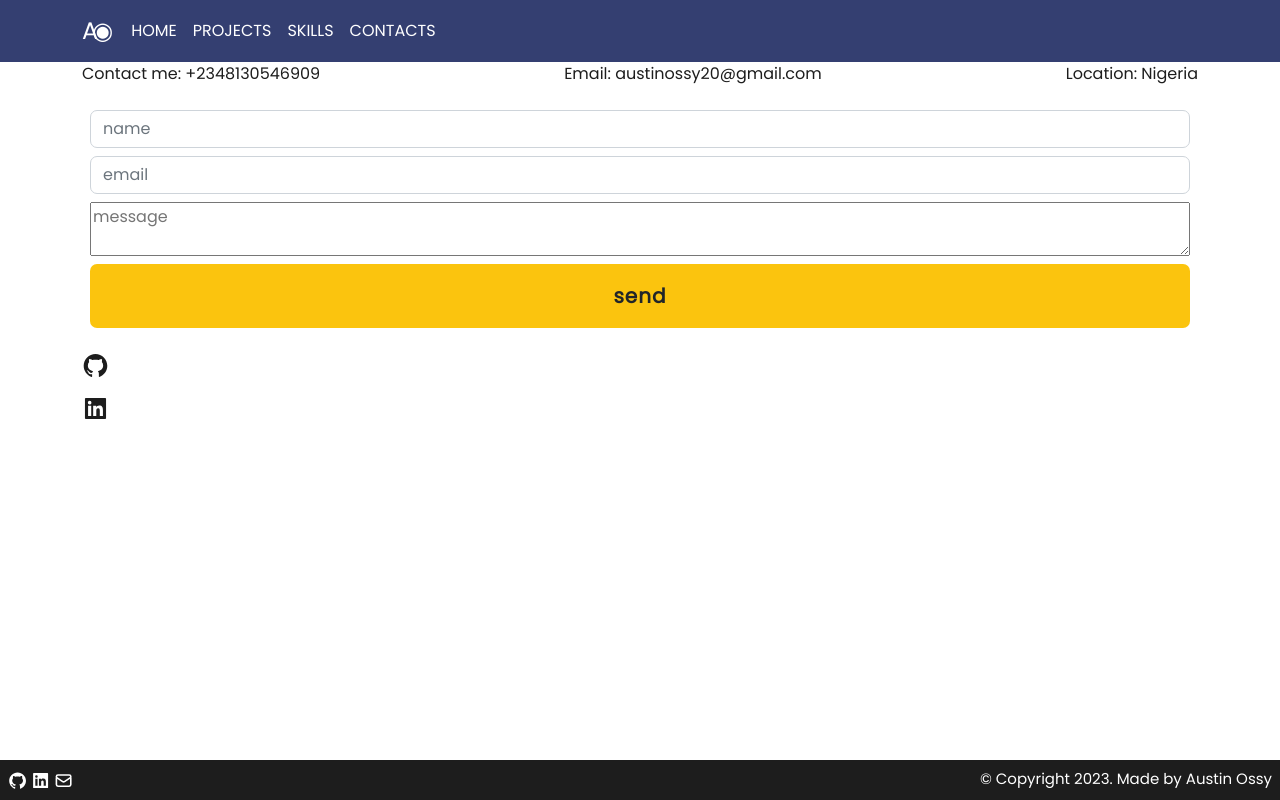
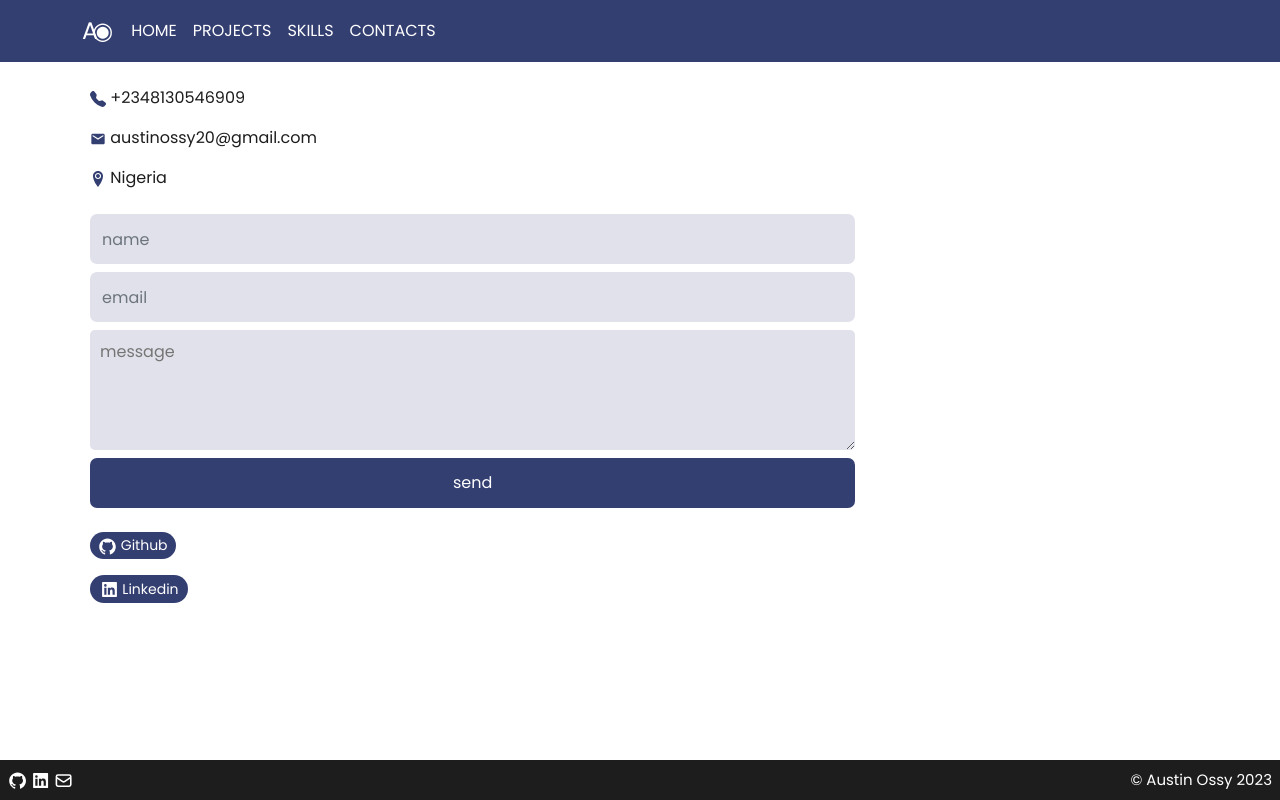
Before and after one commit to AustinOssy/adinomo-portfolio, a React (Vite) app: page /contacts in a window 1280 px wide. Built offline with nearby package versions, Linux system fonts and the light colour scheme; the HTML template or start-up script is replaced by a standard one.

Commit message:
skills and contacts route

```diff
--- /dev/null
+++ b/src/assets/sass/_contacts.scss
@@ -0,0 +1,37 @@
+@import './variables';
+@import '../../../node_modules/bootstrap/scss/functions';
+@import '../../../node_modules/bootstrap/scss/variables';
+@import '../../../node_modules/bootstrap/scss/mixins';
+
+.btn-icon{
+	background-color: $primary;
+	padding: 0.2rem  0.6rem;
+	outline: none;
+	border: none;
+	font-size: 14px;
+}
+//#e1e1eb
+
+.form-control, textarea{
+	background-color: #e1e1eb !important;
+	height: 50px;
+	border: none !important;
+	outline: none !important;
+	box-shadow: none!important;
+	transition: all 0.4s ease-in-out !important;
+	&:focus{
+		transition: all 0.4s ease-in-out !important;
+		box-shadow: rgba(118, 118, 118, 0.2) 0px 2px 8px 0px !important;
+	}
+}
+.form{
+	@include media-breakpoint-up(md){
+		width: 70%;
+	}
+}
+
+textarea{
+	padding: 10px;
+	height: 120px;
+	border-radius: 5px;
+}
--- a/src/assets/sass/_skills.scss
+++ b/src/assets/sass/_skills.scss
@@ -41,9 +41,5 @@
 	}
 	&__contact {
 		background-color: $tetiary !important;
-		padding: 1rem 4rem;
-		font-weight: 600;
-		font-size: 20px;
-		letter-spacing: 1px;
 	}
 }
--- a/src/assets/sass/main.scss
+++ b/src/assets/sass/main.scss
@@ -1,9 +1,15 @@
 @import "./variables";
 @import "./navbar";
 @import "./footer";
+@import './contacts';
 
 
+@import '../../../node_modules/bootstrap/scss/functions';
+@import '../../../node_modules/bootstrap/scss/variables';
+@import '../../../node_modules/bootstrap/scss/mixins';
+
 @import "../../../node_modules/bootstrap/scss/bootstrap.scss";
+
 
 * {
 	box-sizing: border-box;
@@ -38,13 +44,17 @@ body {
 	background-color: rgba($color: $light, $alpha: 0.8);
 }
 .btn {
-	background-color: $tetiary !important;
-	padding: 1rem 4rem;
-	font-weight: 600;
+	background-color: $primary !important;
+	padding: 0.75rem 2.5rem;
+	font-weight: 500;
 	font-size: 20px;
-	letter-spacing: 1px;
+	color: white;
+	transition: all 0.3s ease-in-out;
+	&:hover{
+		color: white;
+		background-color: rgba(52,63,113,0.8);
+	}
 }
-
 .home {
 	&__name {
 		font-weight: bold;
--- a/src/components/Footer.jsx
+++ b/src/components/Footer.jsx
@@ -7,8 +7,8 @@ import { IconContext } from "react-icons";
 
 function Footer() {
 	return (
-		<div className="footer d-flex justify-content-between p-2 sticky-bottom container-fluid">
-			<div className="footer__icons">
+		<div className="footer d-sm-flex align-items-center justify-content-between p-2 sticky-bottom container-fluid">
+			<div className="footer__icons text-center">
 				<IconContext.Provider value={{ size: "1.2rem", color:'white', className: "me-1" }}>
 					<a href="https://github.com/Adinomo">
 						<AiOutlineGithub />
@@ -19,8 +19,8 @@ function Footer() {
 					<HiOutlineMail />
 				</IconContext.Provider>
 			</div>
-			<div className="text-white footer__copyright">
-				© Copyright 2023. Made by Austin Ossy
+			<div className="text-white text-center footer__copyright">
+				© Austin Ossy 2023
 			</div>
 		</div>
 	);
--- a/src/pages/Contacts.jsx
+++ b/src/pages/Contacts.jsx
@@ -1,16 +1,27 @@
-import React from 'react';
-import { AiOutlineGithub } from 'react-icons/ai';
-import { AiFillLinkedin } from 'react-icons/ai';
+import React from "react";
+import { AiOutlineGithub } from "react-icons/ai";
+import { AiFillLinkedin } from "react-icons/ai";
+import { ImLocation2 } from "react-icons/im";
+import { BsTelephoneFill } from "react-icons/bs";
+import { MdEmail } from "react-icons/md";
 import { IconContext } from "react-icons";
-
+import '../assets/sass/_contacts.scss';
 
 function Contacts() {
 	return (
-		<div className="container">
-			<div className="contacts d-flex justify-content-between">
-				<p>Contact me: +2348130546909</p>
-				<p>Email: austinossy20@gmail.com</p>
-				<p>Location: Nigeria</p>
+		<div className="container pt-4 pb-4">
+			<div className="contacts justify-content-between px-2">
+				<IconContext.Provider value={{ color: "#343F71" }}>
+					<p>
+						<BsTelephoneFill /> +2348130546909
+					</p>
+					<p>
+						<MdEmail /> austinossy20@gmail.com
+					</p>
+					<p>
+						<ImLocation2 /> Nigeria
+					</p>
+				</IconContext.Provider>
 			</div>
 			<div className="form-floating mb-3">
 				<form
@@ -29,20 +40,24 @@ function Contacts() {
 						/>
 						<textarea placeholder="message" />
 						<input
-							className="btn"
+							className="btn fs-6"
 							type="button"
 							value="send"
 						/>
 					</div>
 				</form>
 			</div>
-			<div className="profiles">
-				<IconContext.Provider value={{ size: 27 }}>
+			<div className="profiles d-flex flex-column px-2">
+				<IconContext.Provider value={{ size: 19, color: "white" }}>
 					<p>
-						<AiOutlineGithub />
+						<button className="btn-icon text-white rounded-pill px-2">
+							<AiOutlineGithub /> Github
+						</button>
 					</p>
 					<p>
-						<AiFillLinkedin />
+						<button className="btn-icon text-white rounded-pill">
+							<AiFillLinkedin /> Linkedin
+						</button>
 					</p>
 				</IconContext.Provider>
 			</div>
--- a/src/pages/Home.jsx
+++ b/src/pages/Home.jsx
@@ -2,16 +2,16 @@ import React from "react";
 
 function Home() {
 	return (
-		<div className="home__content container d-flex align-items-center justify-content-center text-center pt-5 pb-5 mt-3">
+		<div className="home__content container d-flex align-items-center justify-content-center text-center pt-5 pb-5 mt-3 mb-5">
 			<div className="d-flex flex-column align-items-center justify-content-center text-center">
 				<h3 className="home__name text-center">HEY, I'M AUSTIN OSSY</h3>
 				<h1 className="home__role text-center">FRONTEND DEVELOPER</h1>
 				<p className="home__text">
 					I'm a Frontend Developer with basic knowledge in developing great user
-					interfaces and web based components with interactive functionality
-					that leads to the success of the overall product.
+					interfaces and web based components with interactive functionality that
+					leads to the success of the overall product.
 				</p>
-				<button className="btn mt-2">PROJECTS</button>
+				<button className="btn mt-2">PROJECTS →</button>
 			</div>
 		</div>
 	);
--- a/src/pages/Projects.jsx
+++ b/src/pages/Projects.jsx
@@ -26,7 +26,7 @@ function Projects() {
 	}
 
 	return (
-		<div className="container pb-3">
+		<div className="container pb-5">
 			<div className="d-flex flex-wrap gap-5 gap-xl-4 pb-5 pt-5 justify-content-center">
 				<div className="projects__col">
 					<ProjectCard
@@ -56,7 +56,7 @@ function Projects() {
 					<ProjectCard
 						name="TODO list"
 						img={todo}
-						tech="HTML, SCSS, React, Redux-toolkit"
+						tech="SCSS, React, Redux-toolkit"
 						link={"https://todo-list-adinomo.netlify.app"}
 					/>
 				</div>
--- a/src/pages/Skills.jsx
+++ b/src/pages/Skills.jsx
@@ -1,34 +1,30 @@
-import React from 'react';
-import '/src/assets/sass/_skills.scss';
+import React from "react";
+import "/src/assets/sass/_skills.scss";
 
 function Skills() {
 	return (
 		<div className="skills container">
-			<div className="skills__about d-flex flex-column align-items-center">
-				<h1 className="text-center">About me</h1>
-				<p className="text-center w-75">
+			<div className="skills__about d-flex flex-column align-items-center px-3 pt-2 mt-4">
+				<p className="">
 					Here you will find more information about me, what I do, and my current
-					skills mostly in terms of programming and technology
+					skills mostly in terms of programming and technology.
 				</p>
 			</div>
-			<div className="skills__row">
+			<div className="skills__row pb-2">
 				<div className="skills__col">
 					<div className="skills__knowMe">
 						<p>
-							I'm a Frontend Web Developer building the Front-end of Websites and Web
+							I'm a Frontend Web Developer who builds the Front-end of Websites and Web
 							Applications that leads to the success of the overall product. Check out
-							some of my work in the Projects section. I also like sharing content
-							related to the stuff that I have learned over the years in Web
-							Development so it can help other people of the Dev Community. Feel free
-							to Connect or Follow me on my Linkedin where I post useful content
-							related to Web Development and Programming I'm open to Job opportunities
-							where I can contribute, learn and grow. If you have a good opportunity
-							that matches my skills and experience then don't hesitate to contact me.
+							some of my work in the Projects section. Feel free to connect with me as
+							I'm open to Job opportunities where I can contribute, learn and grow. If
+							you have a good opportunity that matches my skill set and experience then
+							don't hesitate to contact me.
 						</p>
-						<button className="btn skills__contact">CONTACT</button>
+						<button className="btn skills__contact">CONTACTS →</button>
 					</div>
 				</div>
-				<div className="skills__col">
+				<div className="skills__col pb-5">
 					<div className="skills__technical">
 						<div className="skills__list">HTML</div>
 						<div className="skills__list">CSS</div>
```
